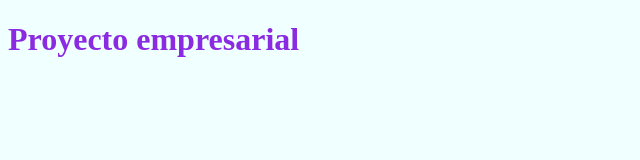
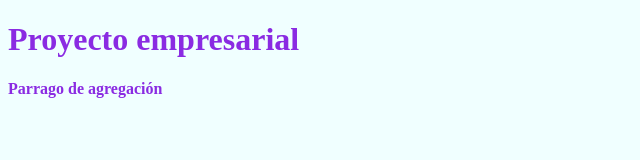
Before and after one commit to CristhianLimaPeru/CursoGitPildoras, a plain HTML site: page index.html in a window 1280 px wide. Shown: the whole page, without its empty margins (0-640 px from the left). Drawn offline with Linux system fonts and the light colour scheme.

Commit message:
Update index.html

```diff
--- a/index.html
+++ b/index.html
@@ -8,5 +8,6 @@
 </head>
 <body>
     <h1>Proyecto empresarial</h1>
+    <p>Parrago de agregación</p>
 </body>
 </html>
```
